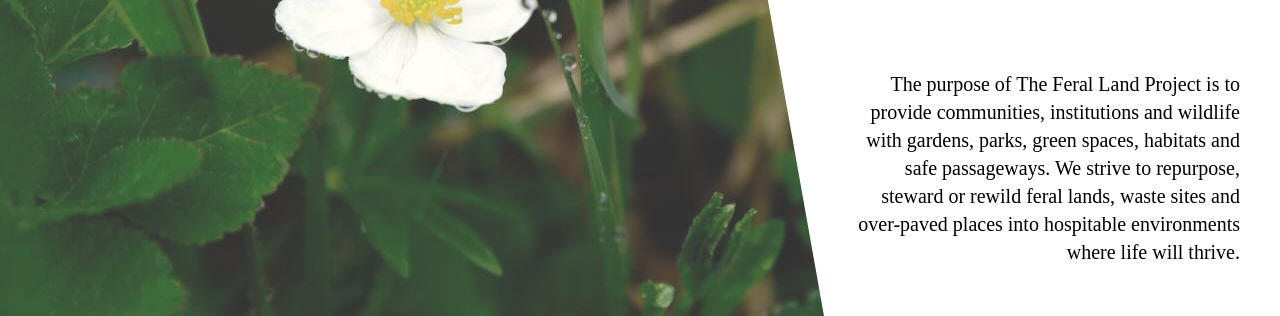
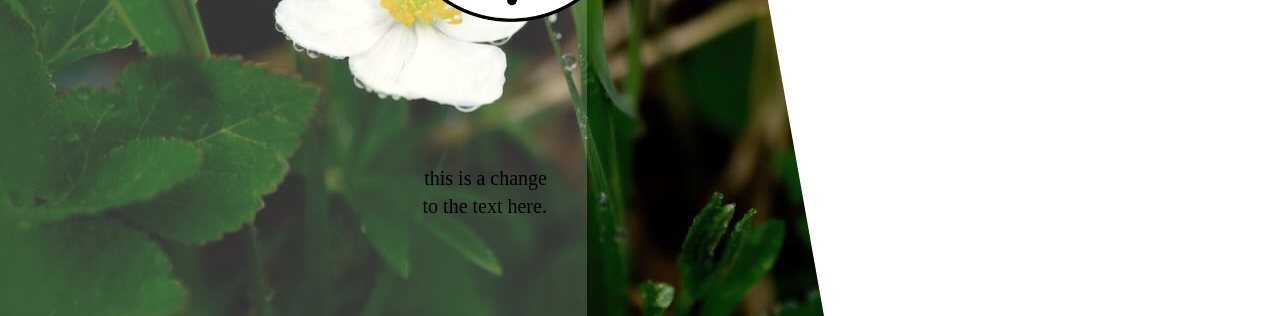
Before and after one commit to kaitywolfe/theferallandproject, a React (Vite) app: page / in a window 1280 px wide. Shown: the part 359-675 px from the top of the page. Built offline with nearby package versions, Linux system fonts and the light colour scheme; a web font is replaced by a local one.

Commit message:
changes the body text (example)

```diff
--- a/src/App.jsx
+++ b/src/App.jsx
@@ -22,8 +22,7 @@ function App() {
                 <div className=' w-44 h-44 absolute rounded-full bg-white blur-lg opacity-60' />
               </div>
               <p className='flex md:text-xl text-black px-1 mt-20 md:mt-0  sm:px-10 md:px-0 md:pr-10 text-balance text-center md:text-right'>
-                The purpose of The&nbsp;Feral&nbsp;Land&nbsp;Project is to provide communities, institutions and wildlife with gardens, parks, green spaces, habitats and safe passageways. We strive to repurpose, steward or rewild feral lands, waste sites and over-paved places into hospitable environments where life&nbsp;will&nbsp;thrive.
-              </p>
+this is a change to the text here.              </p>
             </div>
           </div>
           {/* bg image */}
```
Also changed, not shown: 1 other file (tests, documents, lock files or other folders).
